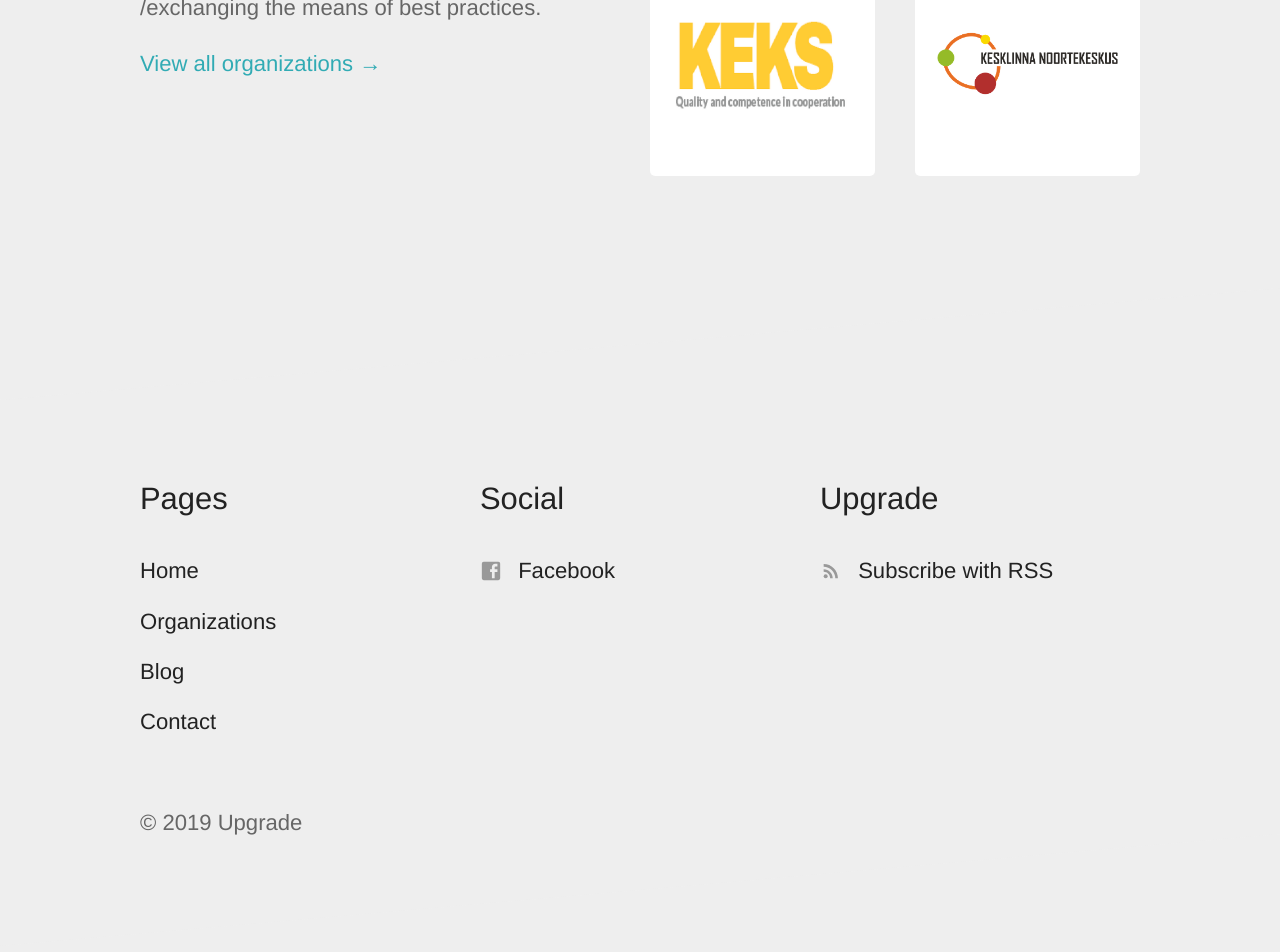
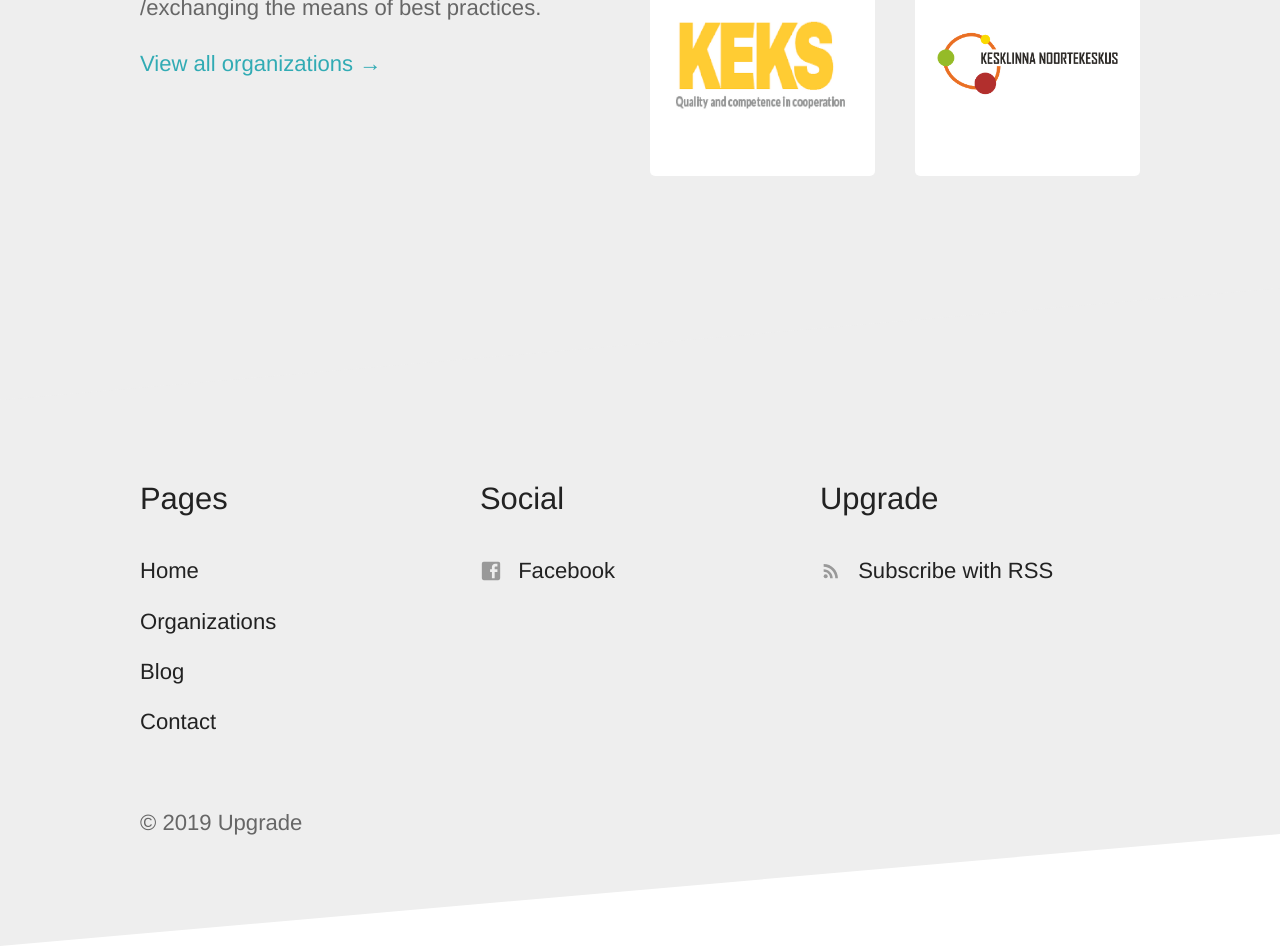
Before and after one commit to upgrade42/upgrade42.github.io, a Jekyll site: the page built from index.html, in a window 1280 px wide. Shown: the part 1591-2543 px from the top of the page. Built offline with Jekyll 4.4.1, drawn with Linux system fonts in a browser that asks for light colours.

Commit message:
Updated '_sass/elements.scss' via CloudCannon

```diff
--- a/_sass/elements.scss
+++ b/_sass/elements.scss
@@ -1,5 +1,5 @@
 html {
-	background: #eee;
+	background: #fff;
 }
 
 html, body {
```
